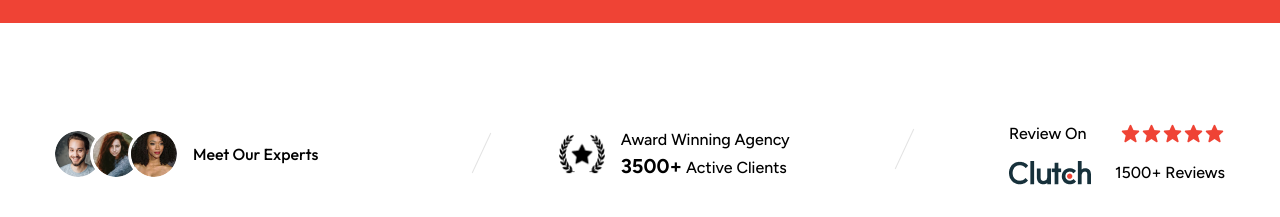
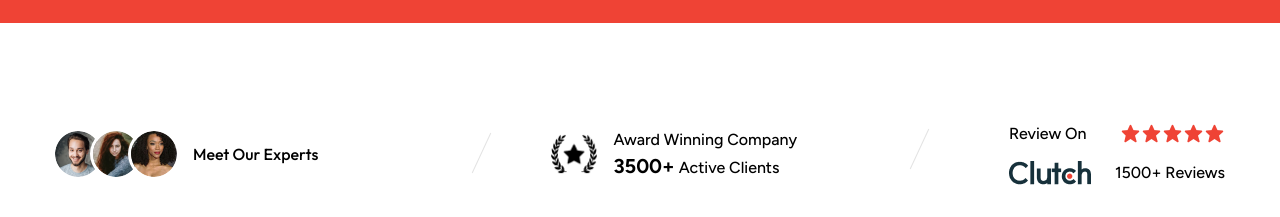
Before and after one commit to arslan7676/blockbytes, a Next.js app: page / in a window 1280 px wide. Shown: the part 900-1117 px from the top of the page. Built offline with nearby package versions, Linux system fonts and the light colour scheme; some icons are missing.

Commit message:
updated code

```diff
--- a/src/app/layout.tsx
+++ b/src/app/layout.tsx
@@ -2,6 +2,8 @@ import 'swiper/css/bundle';
 import "../../public/css/navbar.css";
 import "../../public/css/boxicons.min.css";
 import "./globals.css";
+import Image from 'next/image';
+
 import type { Metadata } from "next";
 import { Figtree, Outfit } from "next/font/google";
 import BackToTop from '@/components/Layout/BackToTop';
--- a/src/components/Home/PaidSearchAdAgency/MeetOurExperts.tsx
+++ b/src/components/Home/PaidSearchAdAgency/MeetOurExperts.tsx
@@ -64,7 +64,7 @@ const MeetOurExperts = () => {
               <Image className="w-[46px]" src={award} alt="award" />
 
               <div>
-                <p className="font-medium text-black">Award Winning Agency</p>
+                <p className="font-medium text-black">Award Winning Company</p>
                 <p className="font-medium text-black">
                   <span className="font-bold text-[20px]">3500+</span> Active
                   Clients
```
